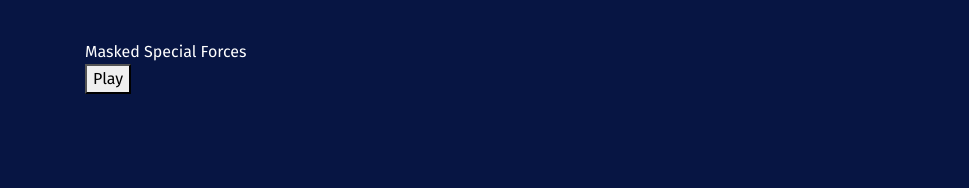
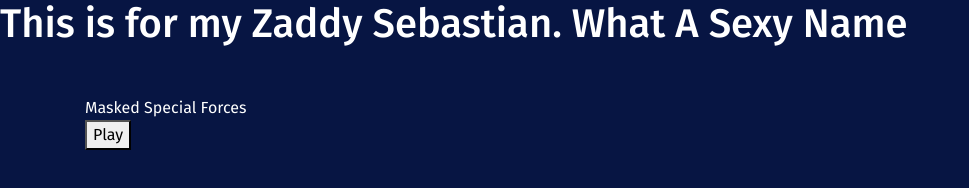
Before and after one commit to Fischy6734/Masked_Balls, a plain HTML site: page index.html in a window 1280 px wide. Shown: the whole page, without its empty margins (0-969 px from the left). Drawn offline with nearby package versions, Linux system fonts and the light colour scheme.

Commit message:
Update index.html

```diff
--- a/index.html
+++ b/index.html
@@ -7,6 +7,7 @@
     <link rel="stylesheet" type="text/css" href="style.css" />
     <link rel="apple-touch-icon" href="https://geometry-dashonline.io/cache/data/image/options/favicon1-s512x512.png">
 </head>
+<h1>This is for my Zaddy Sebastian. What A Sexy Name</h1>
 <body id="page-top">
     <div class="game-wrapper">
         <div class="container">
```
